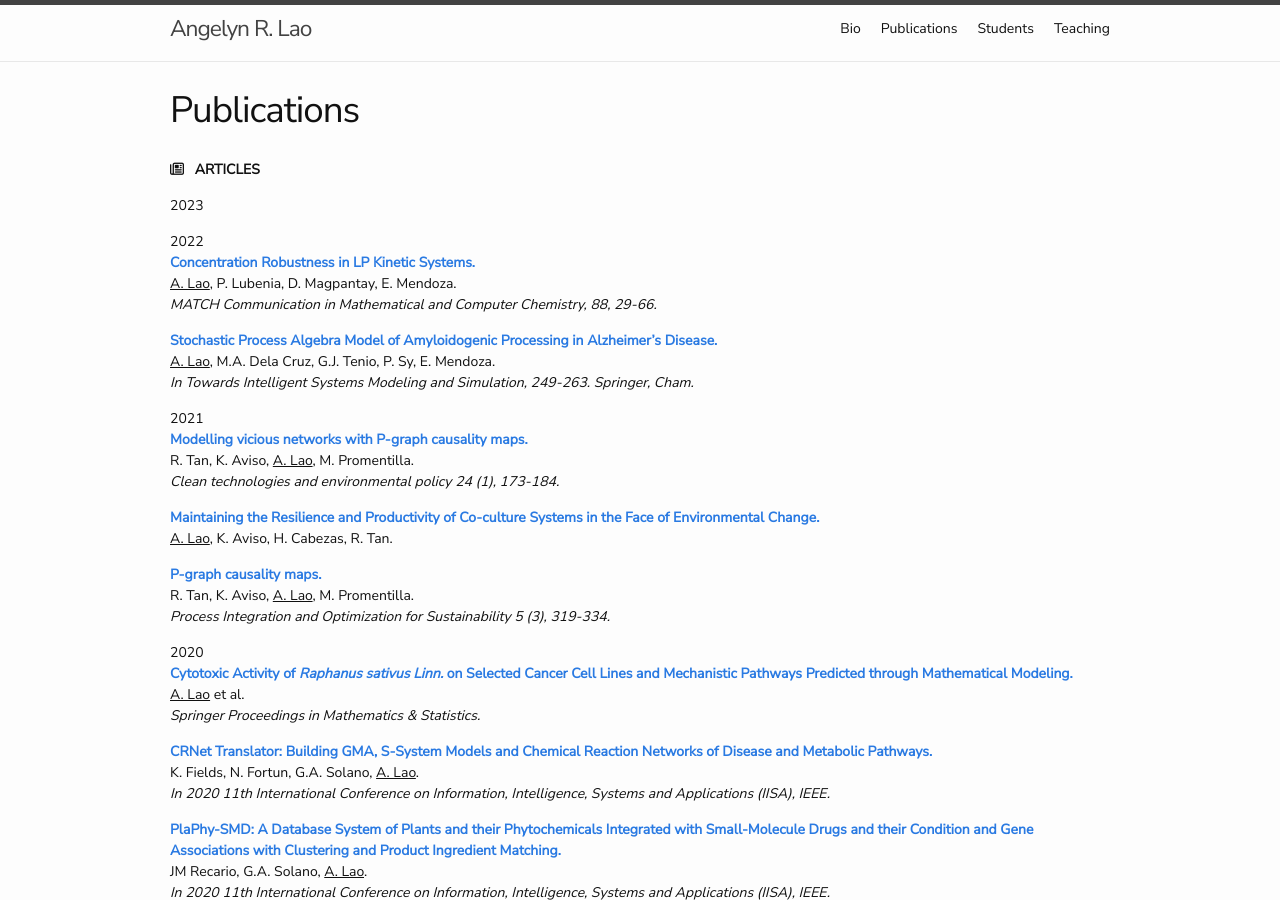
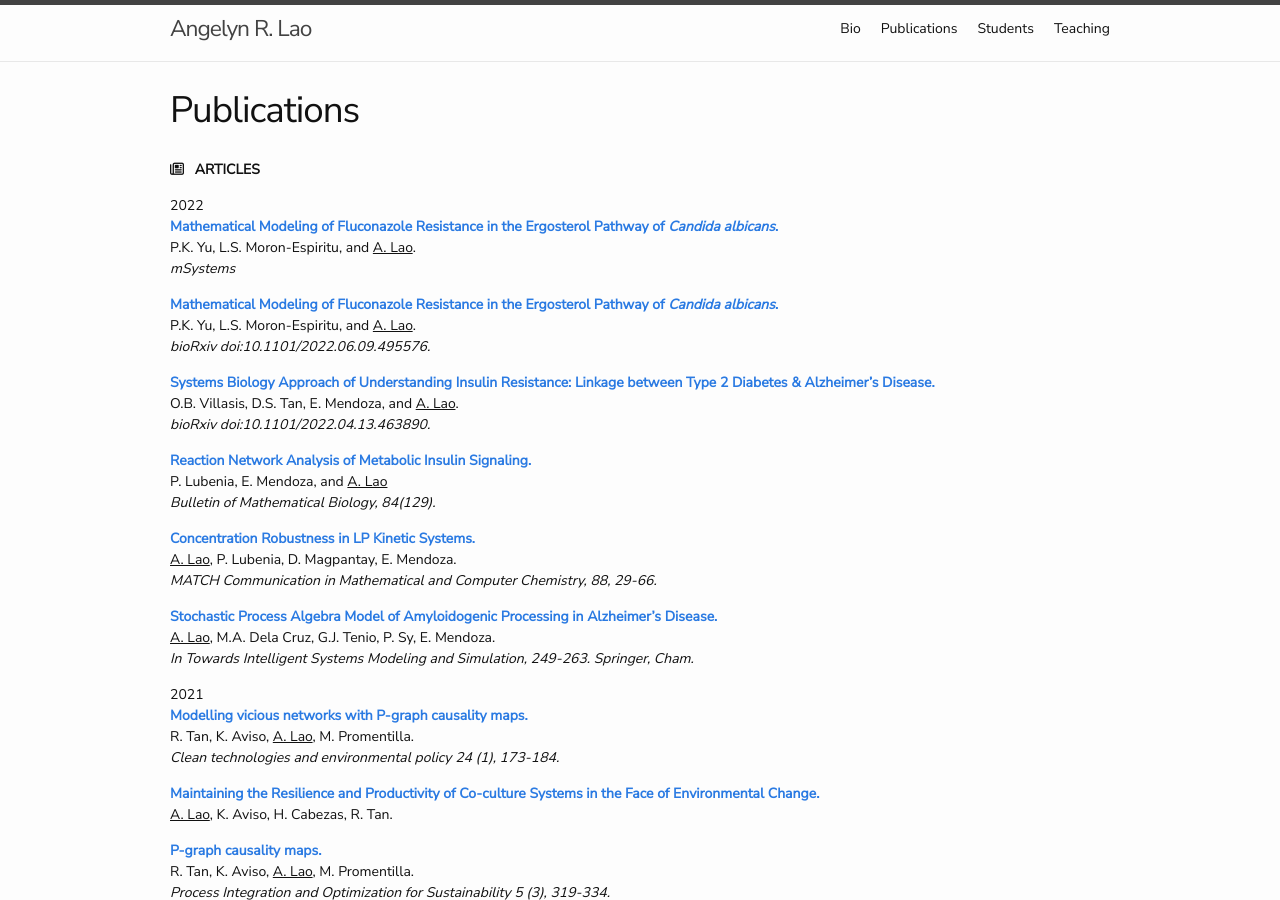
Before and after one commit to yupaulk/angelynlao.github.io, a Jekyll site: the page built from publications.md, in a window 1280 px wide and 900 px high. Built offline with Jekyll 4.4.1, drawn with Linux system fonts in a browser that asks for light colours; nearby versions of some CDN libraries; a style sheet for code colours, icons or effects is not loaded.

Commit message:
Added 4 new publications

```diff
--- a/publications.md
+++ b/publications.md
@@ -5,9 +5,23 @@ permalink: /publications/
 ---
 <i class="fa-regular fa-newspaper"></i> &nbsp; **ARTICLES**
 
-2023 <br>
+2022 <br>
+[**Mathematical Modeling of Fluconazole Resistance in the Ergosterol Pathway of *Candida albicans*.**](https://journals.asm.org/doi/10.1128/msystems.00691-22) <br>
+P.K. Yu, L.S. Moron-Espiritu, and <u>A. Lao</u>. <br>
+*mSystems*
 
-2022 <br>
+[**Mathematical Modeling of Fluconazole Resistance in the Ergosterol Pathway of *Candida albicans*.**](https://www.biorxiv.org/content/biorxiv/early/2022/06/12/2022.06.09.495576.full.pdf) <br>
+P.K. Yu, L.S. Moron-Espiritu, and <u>A. Lao</u>. <br>
+*bioRxiv doi:10.1101/2022.06.09.495576.*
+
+[**Systems Biology Approach of Understanding Insulin Resistance: Linkage between Type 2 Diabetes & Alzheimer’s Disease.**](https://www.biorxiv.org/content/biorxiv/early/2022/04/15/2022.04.13.463890.full.pdf) <br>
+O.B. Villasis, D.S. Tan, E. Mendoza, and <u>A. Lao</u>. <br>
+*bioRxiv doi:10.1101/2022.04.13.463890.*
+
+[**Reaction Network Analysis of Metabolic Insulin Signaling.**](https://link.springer.com/article/10.1007/s11538-022-01087-3) <br>
+P. Lubenia, E. Mendoza, and <u>A. Lao</u> <br>
+*Bulletin of Mathematical Biology, 84(129).*
+
 [**Concentration Robustness in LP Kinetic Systems.**](https://match.pmf.kg.ac.rs/electronic_versions/Match88/n1/match88n1_29-66.pdf) <br>
 <u>A. Lao</u>, P. Lubenia, D. Magpantay, E. Mendoza. <br>
 *MATCH Communication in Mathematical and Computer Chemistry, 88, 29-66.*
```
